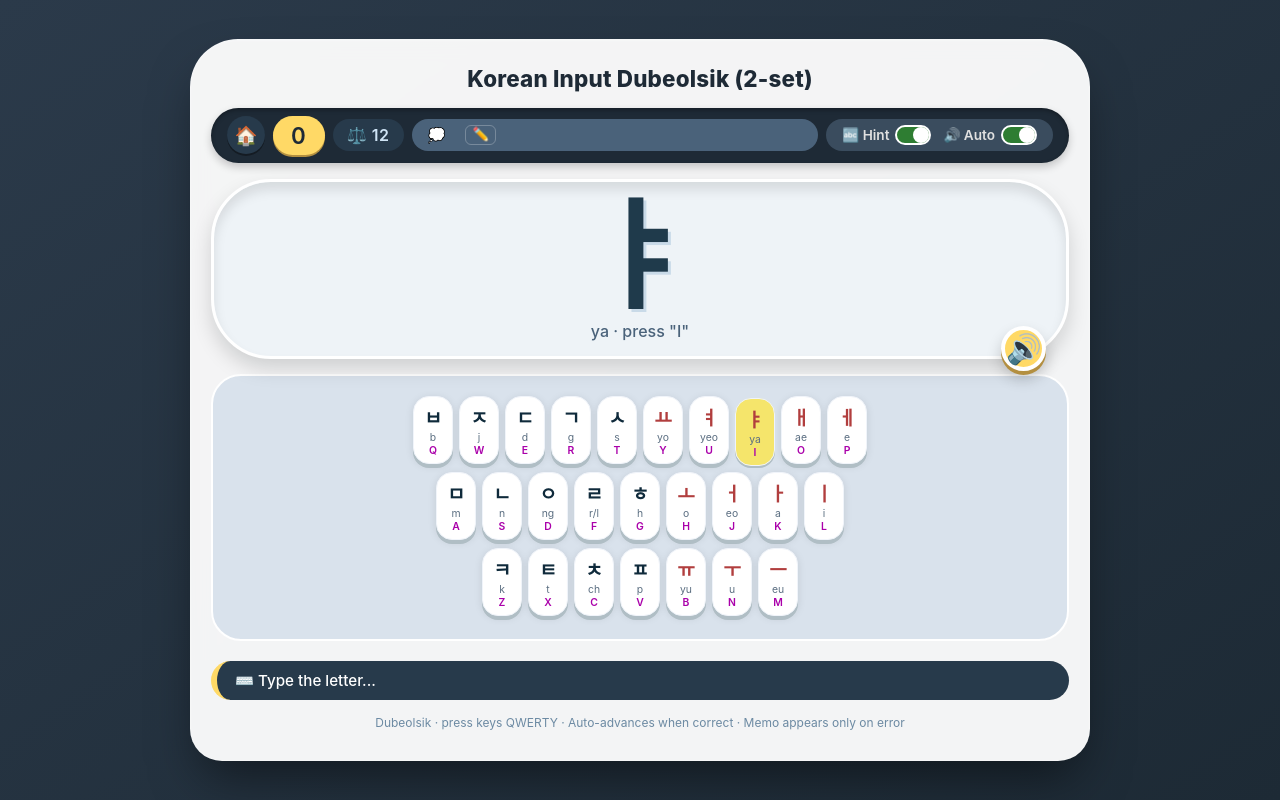
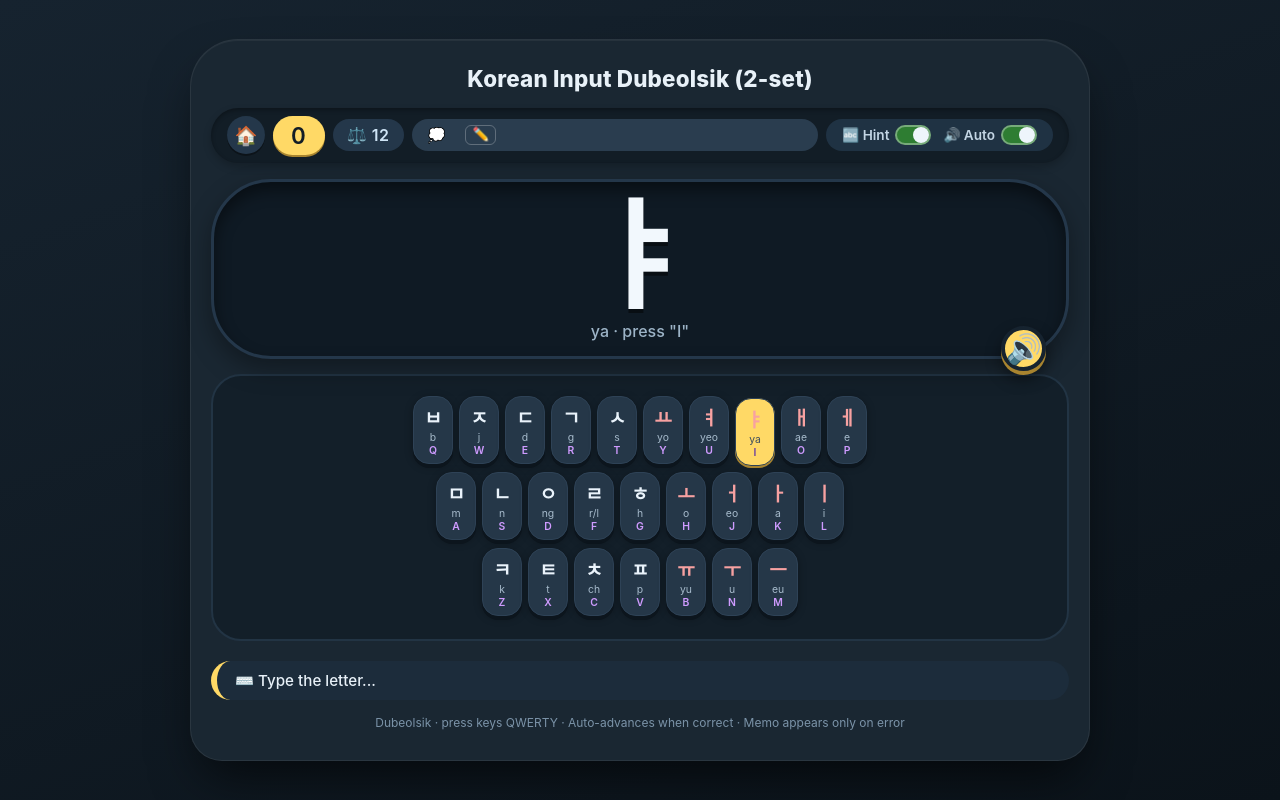
Before and after one commit to fred09280928/KRInput, a plain HTML site: page KRKBBasic.html in a window 1280 px wide. Drawn offline with Linux system fonts and the light colour scheme; no server answers.

Commit message:
Dark theme: slate surfaces, gold accents, brighter key labels

```diff
--- a/KRKBBasic.html
+++ b/KRKBBasic.html
@@ -14,7 +14,7 @@
 
         body {
             font-family: -apple-system, BlinkMacSystemFont, 'Segoe UI', Roboto, Helvetica, Arial, sans-serif;
-            background: linear-gradient(145deg, #2b3a4a 0%, #1d2a35 100%);
+            background: linear-gradient(160deg, #16232f 0%, #0b131a 100%);
             min-height: 100vh;
             display: flex;
             align-items: center;
@@ -25,12 +25,11 @@
         .container {
             width: 100%;
             max-width: 900px;
-            background: rgba(255, 255, 255, 0.95);
-            backdrop-filter: blur(10px);
+            background: #1a2732;
             border-radius: 48px 48px 32px 32px;
-            box-shadow: 0 25px 50px -12px rgba(0, 0, 0, 0.5), inset 0 1px 2px rgba(255,255,255,0.3);
+            box-shadow: 0 25px 50px -12px rgba(0, 0, 0, 0.65), inset 0 1px 0 rgba(255,255,255,0.05);
             padding: 24px 20px 30px;
-            border: 1px solid rgba(255,255,255,0.2);
+            border: 1px solid rgba(255,255,255,0.07);
         }
 
         .page-title {
@@ -39,7 +38,7 @@
             font-size: clamp(1.02rem, 4.3vw, 1.4rem);
             font-weight: 800;
             letter-spacing: .2px;
-            color: #1e2a36;
+            color: #e8f1f8;
             line-height: 1.3;
             text-wrap: balance;
         }
@@ -48,11 +47,11 @@
             display: flex;
             justify-content: space-between;
             align-items: center;
-            background: #1e2a36;
+            background: #121d26;
             padding: 8px 16px;
             border-radius: 60px;
             margin-bottom: 16px;
-            color: white;
+            color: #e8f1f8;
             font-weight: 600;
             box-shadow: inset 0 2px 4px rgba(0,0,0,0.3), 0 4px 8px rgba(0,0,0,0.2);
             gap: 8px;
@@ -60,7 +59,7 @@
         }
 
         .weight-box {
-            background: #273a4b;
+            background: #24374a;
             color: #cfe4f5;
             padding: 6px 14px;
             border-radius: 40px;
@@ -78,8 +77,8 @@
             width: 38px;
             height: 38px;
             border-radius: 50%;
-            background: #273a4b;
-            color: #fff;
+            background: #24374a;
+            color: #eaf3fb;
             font-size: 1.15rem;
             line-height: 1;
             text-decoration: none;
@@ -87,22 +86,22 @@
             flex: 0 0 auto;
             transition: transform .12s ease, background .12s ease;
         }
-        .home-btn:hover { background: #35506a; transform: translateY(-1px); }
+        .home-btn:hover { background: #2f465d; transform: translateY(-1px); }
         .home-btn:active { transform: translateY(0); }
 
         .score-box {
             background: #ffd966;
-            color: #1e2a36;
+            color: #121d26;
             padding: 6px 18px;
             border-radius: 40px;
             font-size: 1.4rem;
             letter-spacing: 1px;
-            box-shadow: 0 2px 0 #b38f40;
+            box-shadow: 0 2px 0 #a8842f;
             white-space: nowrap;
         }
 
         .memo-badge {
-            background: #4a627a;
+            background: #2a3d4f;
             padding: 6px 16px;
             border-radius: 40px;
             font-size: 0.9rem;
@@ -122,7 +121,7 @@
         }
 
         .memo-badge .memo-text {
-            color: white;
+            color: #e6f0f8;
             overflow: hidden;
             text-overflow: ellipsis;
             white-space: nowrap;
@@ -132,7 +131,7 @@
             display: flex;
             align-items: center;
             gap: 12px;
-            background: #3a4c5e;
+            background: #1f3243;
             padding: 6px 16px;
             border-radius: 40px;
             flex-wrap: wrap;
@@ -143,18 +142,18 @@
             align-items: center;
             gap: 6px;
             font-size: 0.85rem;
-            color: #e0e0e0;
+            color: #c3d5e4;
         }
 
         .toggle-item input[type="checkbox"] {
             width: 36px;
             height: 20px;
             appearance: none;
-            background: #95a5a6;
+            background: #44586b;
             border-radius: 20px;
             position: relative;
             cursor: pointer;
-            border: 2px solid white;
+            border: 2px solid rgba(255, 255, 255, .35);
             transition: 0.1s;
         }
 
@@ -167,7 +166,7 @@
             position: absolute;
             width: 16px;
             height: 16px;
-            background: white;
+            background: #eef5fb;
             border-radius: 50%;
             top: 0px;
             left: 0px;
@@ -179,13 +178,13 @@
         }
 
         .character-area {
-            background: #eef3f7;
+            background: #0f1a24;
             border-radius: 60px;
             margin: 5px 0 15px;
             padding: 15px 10px;
             text-align: center;
-            box-shadow: inset 0 8px 12px rgba(0,0,0,0.1), 0 10px 20px rgba(0,0,0,0.15);
-            border: 3px solid white;
+            box-shadow: inset 0 8px 16px rgba(0,0,0,0.45), 0 10px 24px rgba(0,0,0,0.35);
+            border: 3px solid #24374a;
             position: relative;
             height: auto;
             min-height: 90px;
@@ -195,8 +194,8 @@
             font-size: min(20vw, 7.5rem);
             font-weight: 800;
             line-height: 1;
-            color: #1f3a4b;
-            text-shadow: 3px 3px 0 #c9dae8;
+            color: #f2f8fd;
+            text-shadow: 0 4px 0 rgba(0, 0, 0, .45);
             min-height: 80px;
             display: flex;
             align-items: center;
@@ -207,7 +206,7 @@
 
         .input-hint {
             font-size: 1rem;
-            color: #4a627a;
+            color: #9db4c7;
             margin-top: 4px;
             font-weight: 500;
             transition: opacity 0.2s;
@@ -231,8 +230,8 @@
             height: 45px;
             border-radius: 50%;
             background: #ffd966;
-            border: 4px solid white;
-            box-shadow: 0 4px 0 #b38f40, 0 8px 15px rgba(0,0,0,0.2);
+            border: 4px solid #16232f;
+            box-shadow: 0 4px 0 #a8842f, 0 8px 16px rgba(0,0,0,0.45);
             display: flex;
             align-items: center;
             justify-content: center;
@@ -244,7 +243,7 @@
 
         .play-button:active {
             transform: translateY(4px);
-            box-shadow: 0 2px 0 #b38f40, 0 8px 15px rgba(0,0,0,0.2);
+            box-shadow: 0 2px 0 #a8842f, 0 8px 16px rgba(0,0,0,0.45);
         }
 
         .play-button span {
@@ -253,11 +252,11 @@
         }
 
         .keyboard-container {
-            background: #d9e2ec;
+            background: #131f29;
             border-radius: 30px;
             padding: 20px 12px 15px;
             margin: 5px 0 20px;
-            border: 2px solid white;
+            border: 2px solid #223444;
         }
 
         /* QWERTY layout rows */
@@ -270,48 +269,51 @@
         }
 
         .key {
-            background: white;
+            background: #253748;
             border-radius: 16px;
             padding: 6px 0;
             min-width: 40px;
             text-align: center;
             font-weight: 700;
-            box-shadow: 0 4px 0 #b0bec5, 0 2px 8px rgba(0,0,0,0.1);
-            border: 1px solid #f0f4fa;
+            box-shadow: 0 4px 0 #0c151d, 0 2px 8px rgba(0,0,0,0.3);
+            border: 1px solid #2e4256;
             flex: 0 1 auto;
             transition: all 0.05s ease;
             cursor: pointer;
         }
 
         .key.active {
-            background: #f5e56b;
+            background: #ffd966;
             transform: translateY(2px);
-            box-shadow: 0 2px 0 #b0bec5;
+            box-shadow: 0 2px 0 #a8842f;
         }
+        .key.active .korean { color: #121d26; }
+        .key.active .roman { color: #3f4f5e; }
+        .key.active .eng { color: #6b3fa0; }
 
         .key .korean {
             display: block;
             font-size: 1.2rem;
-            color: #0f2a3b;
+            color: #eaf3fb;
         }
 
         .key .roman {
             display: block;
             font-size: 0.65rem;
-            color: #5c6f82;
+            color: #a6bacb;
             font-weight: 400;
         }
 
         .key .eng {
             display: block;
             font-size: 0.65rem;
-            color: #aa00aa;
+            color: #cf9bff;
             font-weight: 600;
             text-transform: uppercase;
         }
 
         .key.vowel .korean {
-            color: #b13e3e;
+            color: #f7a1a1;
         }
 
         .feedback-area {
@@ -323,10 +325,10 @@
         }
 
         .message {
-            background: #273a4b;
+            background: #1c2c3b;
             padding: 10px 18px;
             border-radius: 40px;
-            color: white;
+            color: #e8f1f8;
             font-weight: 500;
             flex: 1;
             font-size: 0.95rem;
@@ -418,7 +420,7 @@
 
         .footer-note {
             text-align: center;
-            color: #6c8aa3;
+            color: #7b93a8;
             margin-top: 15px;
             font-size: 0.75rem;
             font-weight: 400;
@@ -852,7 +854,7 @@
                 setTimeout(() => {
                     setNewCharacter();
                     feedbackMsgEl.innerText = '⌨️ Type the letter...';
-                    feedbackMsgEl.style.background = '#273a4b';
+                    feedbackMsgEl.style.background = '#1c2c3b';
                 }, 600);
             }
 
```
